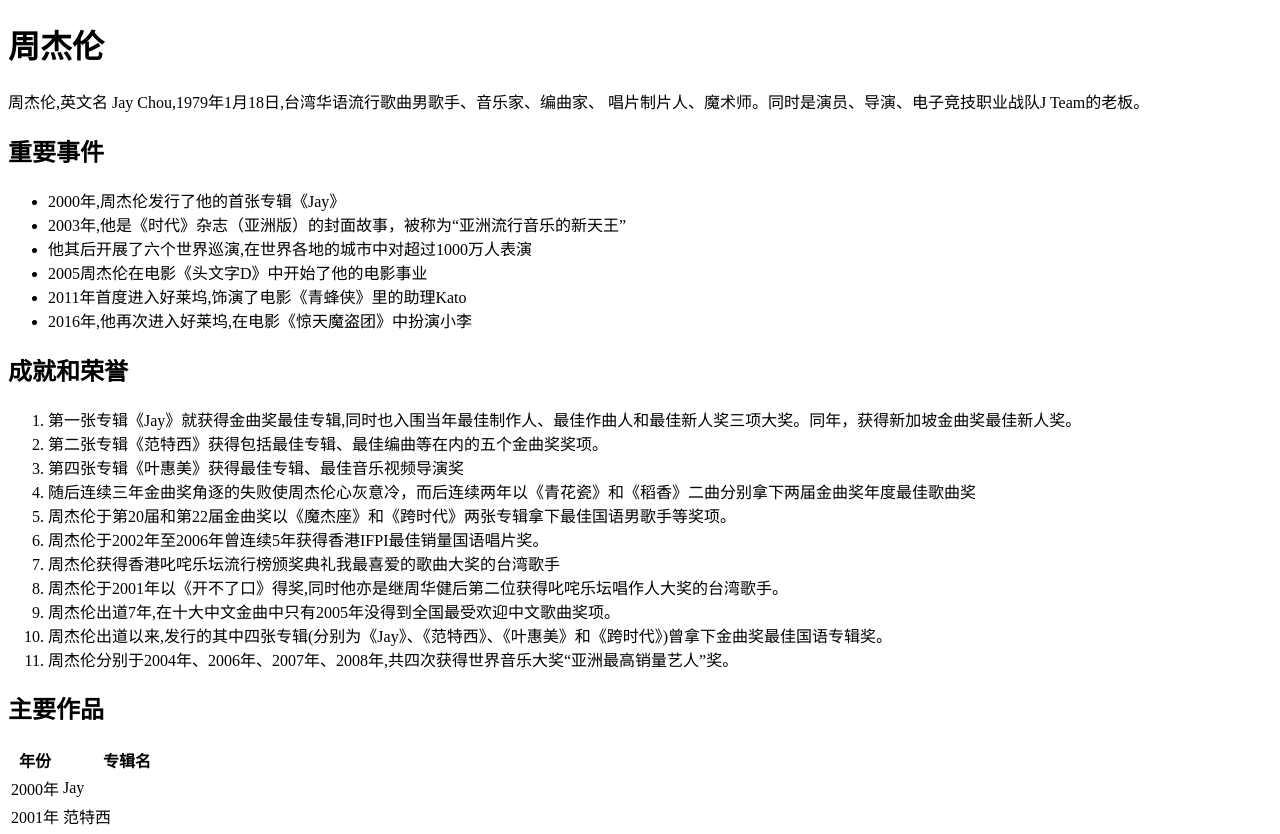
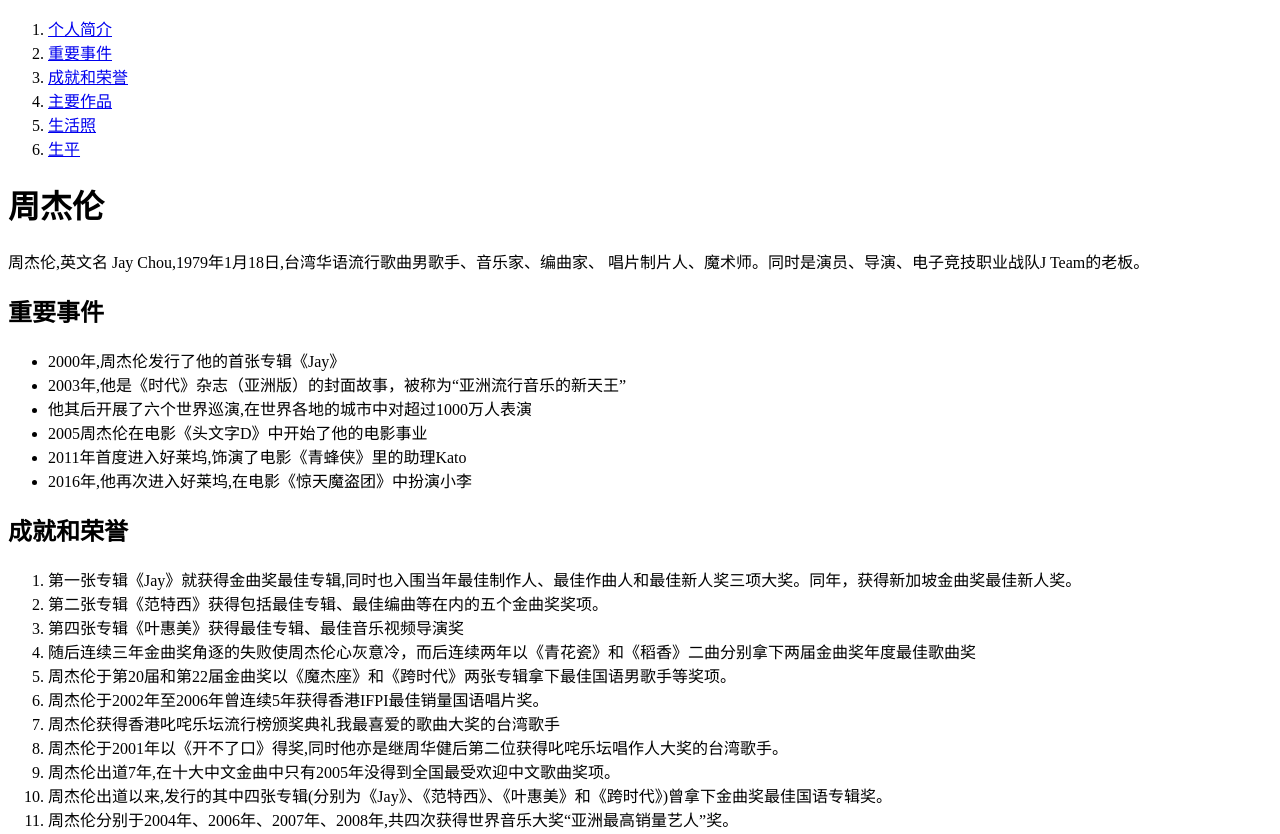
Before and after one commit to Jiangliang0317/zhoujielun, a plain HTML site: page index.html in a window 1280 px wide. Shown: the top 834 px of the page. Drawn offline with Linux system fonts and the light colour scheme.

Commit message:
更新图片

```diff
--- a/index.html
+++ b/index.html
@@ -12,14 +12,28 @@
     </style>
 </head>
 <body>
-    <h1>
+
+ <nav>
+<ol>
+    <li><a href="#jay">个人简介</a></li>
+    <li><a href="#events">重要事件</a></li>
+    <li><a href="#awards">成就和荣誉</a></li>
+    <li><a href="#works">主要作品</a></li>
+    <li><a href="#pictures">生活照</a></li>
+    <li><a href="#life">生平</a></li>
+
+</ol>
+
+ </nav>
+
+    <h1 id="jay">
         周杰伦
     </h1>
     <p>
         周杰伦,英文名 Jay Chou,1979年1月18日,台湾华语流行歌曲男歌手、音乐家、编曲家、
         唱片制片人、魔术师。同时是演员、导演、电子竞技职业战队J Team的老板。
     </p>
-    <h2>
+    <h2 id="events">
         重要事件
     </h2>
 
@@ -33,7 +47,7 @@
         <li> 2016年,他再次进入好莱坞,在电影《惊天魔盗团》中扮演小李</li>
     </ul>
 
-    <h2>
+    <h2 id="awards">
         成就和荣誉
     </h2>
     <ol>
@@ -50,7 +64,7 @@
         <li>周杰伦分别于2004年、2006年、2007年、2008年,共四次获得世界音乐大奖“亚洲最高销量艺人”奖。</li>
     </ol>
 
-<h2>
+<h2 id="works">
     主要作品
 </h2>
 
@@ -77,13 +91,13 @@
 </tbody>
 </table>
 
-<h2>生活照</h2>
+<h2 id="pictures">生活照</h2>
 
     <div><img width="400"src="images/1.jpg" alt="图一"></div>
     <div><img width="400"src="images/2.jpg" alt="图二"></div>
     <div><img width="400"src="images/3.jpg" alt="图三"></div>
 
-<h2>个人生平</h2>
+<h2 id="life">个人生平</h2>
 
 <p>
     <p>
@@ -100,6 +114,7 @@
     just called to say I love you》是他的婶婶曾在他叔父的葬礼中播放的歌曲。由于他的音乐基础扎实,令其在流行音乐创作方面如鱼得水。
     </p>
 </p>
+<div style="height: 1000px"></div>
 
 </body>
 </html>
```
Also changed, not shown: images/1.1.jpg (added), images/1.jpg (deleted), images/2.1.jpg (added), images/2.jpg (deleted).
